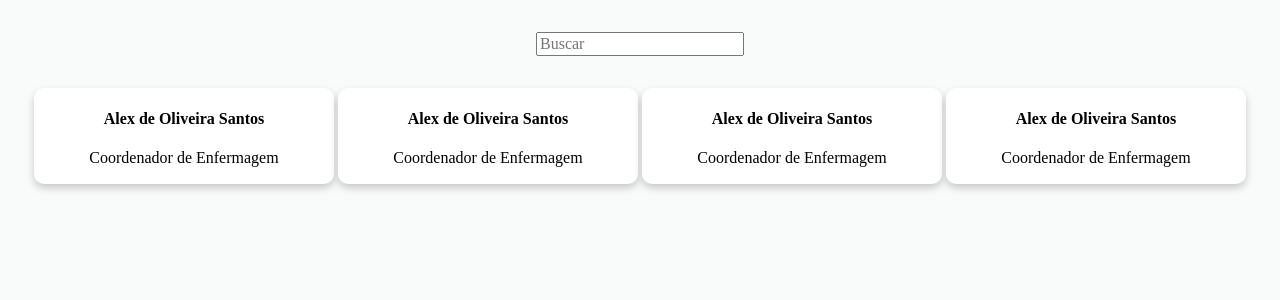
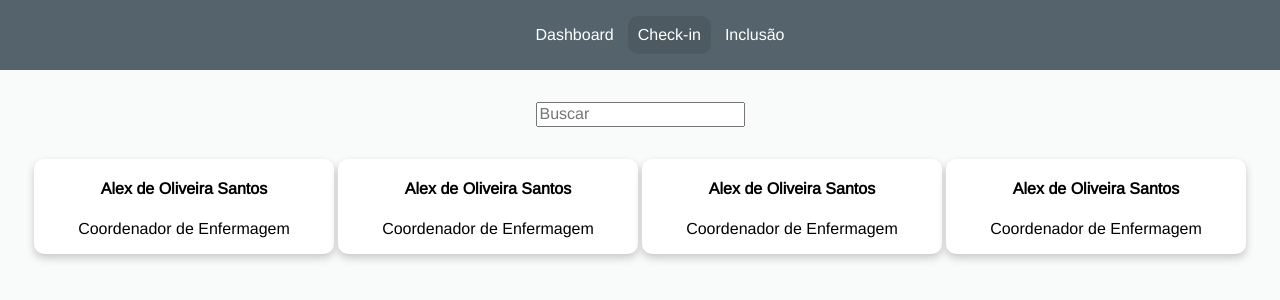
Before and after one commit to devLucasMoraes/sistema-de-credenciamento, a React (Create React App) app: page /checkin in a window 1280 px wide. Shown: the top 300 px of the page. Built offline with nearby package versions, Linux system fonts and the light colour scheme.

Commit message:
criado menu

```diff
--- /dev/null
+++ b/src/components/Menu/Menu.css
@@ -0,0 +1,35 @@
+.menu {
+    display: flex;
+    background-color: #55646c;
+    justify-content: center;
+}
+
+.menu__list {
+    display: flex;
+    align-items: center;
+}
+
+.menu__link {
+    list-style-type: none;
+    padding: 10px 10px;
+    border-radius: 10px;
+    margin: 0 2px;
+}
+
+.menu__link:hover{
+    background-color: #4d5a61;
+}
+
+.menu__link--ativo{
+    list-style-type: none;
+    padding: 10px 10px;
+    border-radius: 10px;
+    margin: 0 2px;
+    background-color: #4d5a61;
+}
+
+a {
+    cursor: pointer;
+    text-decoration: none;
+    color: #ffffff;
+}
--- /dev/null
+++ b/src/components/Menu/index.tsx
@@ -0,0 +1,31 @@
+import { Link, useLocation } from 'react-router-dom'
+import './Menu.css'
+
+export default function Menu() {
+
+
+
+    const rotas = [
+        { label: 'Dashboard', to: '/', selecionado: false },
+        { label: 'Check-in', to: '/checkin', selecionado: false },
+        { label: 'Inclusão', to: '/inclusao', selecionado: false },
+    ]
+
+    const location = useLocation()
+    rotas.map(rota => rota.to === location.pathname ? rota.selecionado = true : "")
+
+
+    return (
+        <nav className='menu'>
+            <ul className='menu__list'>
+                {rotas.map((rota, index) => (
+                    <li key={index} className={`menu__link${rota.selecionado ? "--ativo" : ""}`} >
+                        <Link to={rota.to}>
+                            {rota.label}
+                        </Link>
+                    </li>
+                ))}
+            </ul>
+        </nav>
+    )
+}
--- a/src/index.css
+++ b/src/index.css
@@ -1,3 +1,10 @@
+@import url('https://fonts.googleapis.com/css2?family=Arimo&display=swap');
+
 body {
   background-color: #f9fafa;
 }
+
+* {
+  box-sizing: border-box;
+  font-family: 'Arimo', sans-serif;
+}
--- a/src/routes.tsx
+++ b/src/routes.tsx
@@ -1,9 +1,11 @@
 import { Route, Routes, BrowserRouter } from 'react-router-dom';
+import Menu from './components/Menu';
 import CheckIn from './pages/CheckIn';
 
 function AppRouter() {
   return (
     <BrowserRouter>
+      <Menu />
       <Routes>
         <Route path='/checkin' element={<CheckIn />} />
       </Routes>
```
